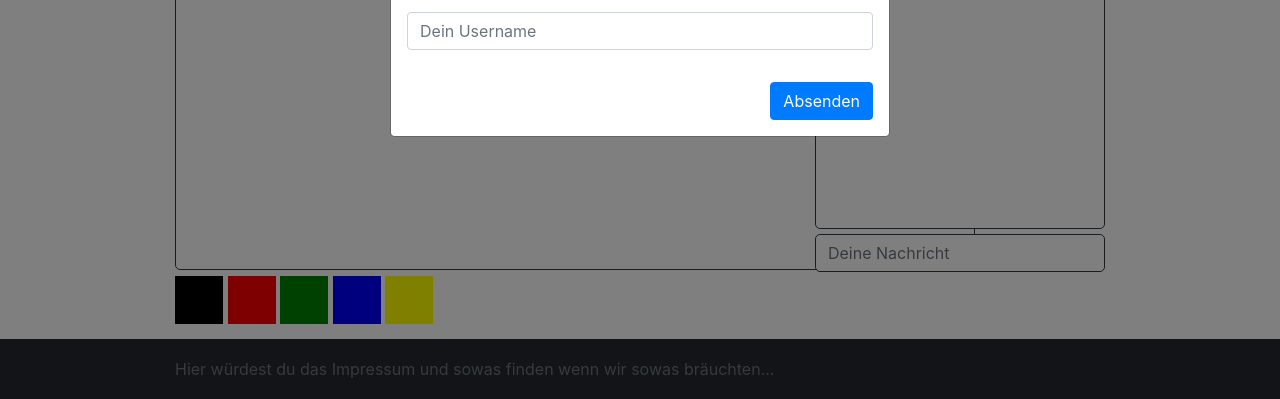
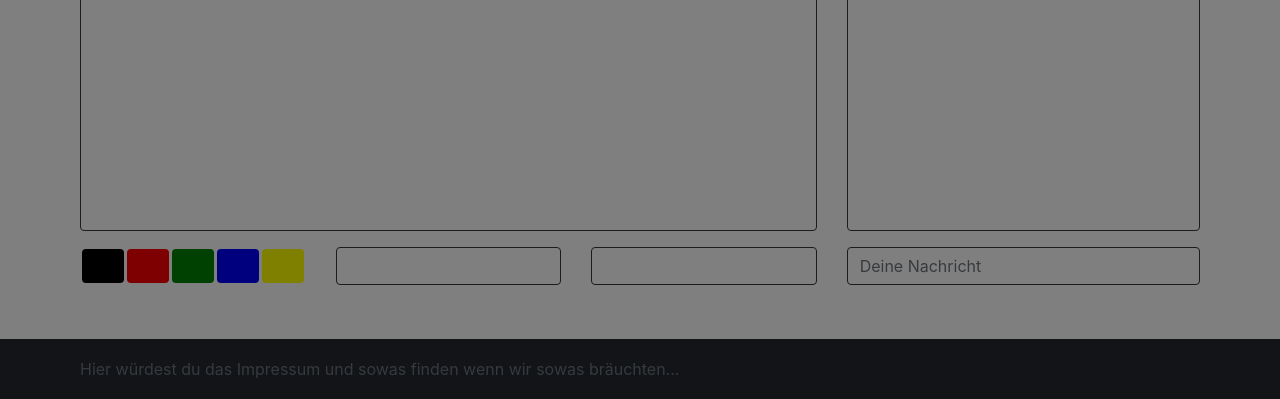
Before and after one commit to N3xiz/MalMal, a plain HTML site: page malmal.html in a window 1280 px wide. Shown: the part 401-800 px from the top of the page. Drawn offline with nearby package versions, Linux system fonts and the light colour scheme; no server answers.

Commit message:
design makeover of game site and several css optimizations

```diff
--- a/css/custom.css
+++ b/css/custom.css
@@ -1,13 +1,117 @@
 /*##########CSS for content start##########*/
 .container-fluid {
     width: auto;
-    max-width: 75%;
-    padding: 0 15px;
+    max-width: 90%;
+    padding: 0 1rem;
 }
 
 .site-content {
-    padding-top: 15px;
-    padding-bottom: 15px;
+    padding-top: 1rem;
+    padding-bottom: 1rem;
+}
+
+#drawCanvas {
+    border: 1px solid #343a40;
+    border-radius: 0.25rem;
+    height: 70vh;
+    width: 100%;
+
+}
+
+.colors {
+    display: flex;
+    height: 100%;
+    min-height: 100%;
+    vertical-align: middle;
+}
+
+.color {
+    margin: 0.1rem;
+    flex: 1;
+    display: flex;
+}
+
+.color.black {
+    background-color: black;
+    border-radius: 0.25rem;
+}
+
+.color.red {
+    background-color: red;
+    border-radius: 0.25rem;
+}
+
+.color.green {
+    background-color: green;
+    border-radius: 0.25rem;
+}
+
+.color.blue {
+    background-color: blue;
+    border-radius: 0.25rem;
+}
+
+.color.yellow {
+    background-color: yellow;
+    border-radius: 0.25rem;
+}
+
+#messages {
+    border: 1px solid #343a40;
+    border-radius: 0.25rem;
+    width: 100%;
+    height: 70vh;
+    resize: none;
+    outline: none;
+    list-style: none;
+    word-wrap: break-word;
+    overflow-y: scroll;
+}
+
+#inputMessage {
+    border: 1px solid #343a40;
+    width: 100%;
+}
+
+#gameTimer {
+    border: 1px solid #343a40;
+    border-radius: 0.25rem;
+    background-color: transparent;
+    outline: none;
+    box-shadow: none;
+    text-align: center
+}
+
+#currentWord {
+    border: 1px solid #343a40;
+    border-radius: 0.25rem;
+    background-color: transparent;
+    outline: none;
+    box-shadow: none;
+    text-align: center
+}
+
+.scrollbar {
+    float: left;
+    height: 300px;
+    width: 0.25rem;
+    background: #fff;
+    overflow-y: scroll;
+}
+
+.force-overflow {
+    min-height: 450px;
+}
+
+.scrollbar-primary::-webkit-scrollbar {
+    width: 12px;
+    background-color: #F5F5F5;
+}
+
+.scrollbar-primary::-webkit-scrollbar-thumb {
+    border-radius: 0.25rem;
+    -webkit-box-shadow: none;
+    background-color: #cacaca;
 }
 
 /*##########CSS for content end##########*/
@@ -32,82 +136,4 @@ body {
     color: #cacaca;
 }
 
-.colors {
-    position: fixed;
-}
-
-.color {
-    display: inline-block;
-    height: 48px;
-    width: 48px;
-}
-
-.color.black {
-    background-color: black;
-}
-
-.color.red {
-    background-color: red;
-}
-
-.color.green {
-    background-color: green;
-}
-
-.color.blue {
-    background-color: blue;
-}
-
-.color.yellow {
-    background-color: yellow;
-}
-
 /*##########CSS for sticky footer end##########*/
-
-#drawCanvas {
-    border: 1px solid #343a40;
-    border-radius: 5px;
-    height: 600px;
-    width: 800px;
-}
-
-#messages {
-    border: 1px solid #343a40;
-    border-radius: 5px;
-    width: 100%;
-    height: 100%;
-    resize: none;
-    outline: none;
-    list-style: none;
-    word-wrap: break-word;
-    overflow-y: scroll;
-    padding-left: 1rem;
-}
-
-#inputMessage {
-    border: 1px solid #343a40;
-    border-radius: 5px;
-}
-
-.scrollbar {
-    float: left;
-    height: 300px;
-    width: 65px;
-    background: #fff;
-    overflow-y: scroll;
-}
-
-.force-overflow {
-    min-height: 450px;
-}
-
-.scrollbar-primary::-webkit-scrollbar {
-    width: 12px;
-    background-color: #F5F5F5;
-}
-
-.scrollbar-primary::-webkit-scrollbar-thumb {
-    border-radius: 10px;
-    -webkit-box-shadow: inset 0 0 6px rgba(0, 0, 0, 0.1);
-    background-color: #24292e;
-}
--- a/malmal.html
+++ b/malmal.html
@@ -42,12 +42,11 @@
 </nav>
 <!--end of Navigation bar-->
 
+<!-- Modal start -->
 <div class="container">
-    <!-- Modal -->
     <div class="modal fade" id="usernameModal" role="dialog" data-keyboard="false" tabindex="-1" data-backdrop="static"
-         style="margin-top: 300px">
+         style="margin-top: 20vh">
         <div class="modal-dialog">
-            <!-- Modal content-->
             <div class="modal-content">
                 <div class="modal-header" style="border-width: 0">
                     <h4 class="modal-title">Bitte gib deinen Usernamen ein.</h4>
@@ -63,6 +62,8 @@
         </div>
     </div>
 </div>
+<!-- Modal end -->
+
 <!--site content start-->
 <div class="container-fluid site-content" id="malmal-content">
     <div class="row">
@@ -70,23 +71,15 @@
             <canvas id="drawCanvas" class="whiteboard">
                 Sorry, your browser doesn't support the &lt;canvas&gt; element.
             </canvas>
-
-        </div> <!-- /col-md-4 -->
-        <div class="col-md-4 form-text">
-            <div class="row" style="height: 70vh">
-                <div class="col" style="margin-bottom: 5px; margin-top: -4px">
+        </div>
+        <div class="col-md-4">
             <ul class="scrollbar scrollbar-primary" id="messages"></ul>
         </div>
     </div>
     <div class="row">
-                <div class="col">
-                    <input type="text" class="form-control" placeholder="Deine Nachricht" id="inputMessage">
-                </div>
-            </div>
-        </div> <!-- /col-md-4 -->
-    </div> <!-- /row -->
+        <div class="col-md-8">
             <div class="row">
-        <div class="col-md-12">
+                <div class="col-md-4">
                     <div class="colors">
                         <div class="color black"></div>
                         <div class="color red"></div>
@@ -94,6 +87,17 @@
                         <div class="color blue"></div>
                         <div class="color yellow"></div>
                     </div>
+                </div>
+                <div class="col-md-4">
+                    <input type="text" class="form-control" id="gameTimer" readonly>
+                </div>
+                <div class="col-md-4">
+                    <input type="text" class="form-control" id="currentWord" readonly>
+                </div>
+            </div>
+        </div>
+        <div class="col-md-4">
+            <input type="text" class="form-control" placeholder="Deine Nachricht" id="inputMessage">
         </div>
     </div>
 </div>
```
Lines whose indentation alone changed are shown as unchanged.
